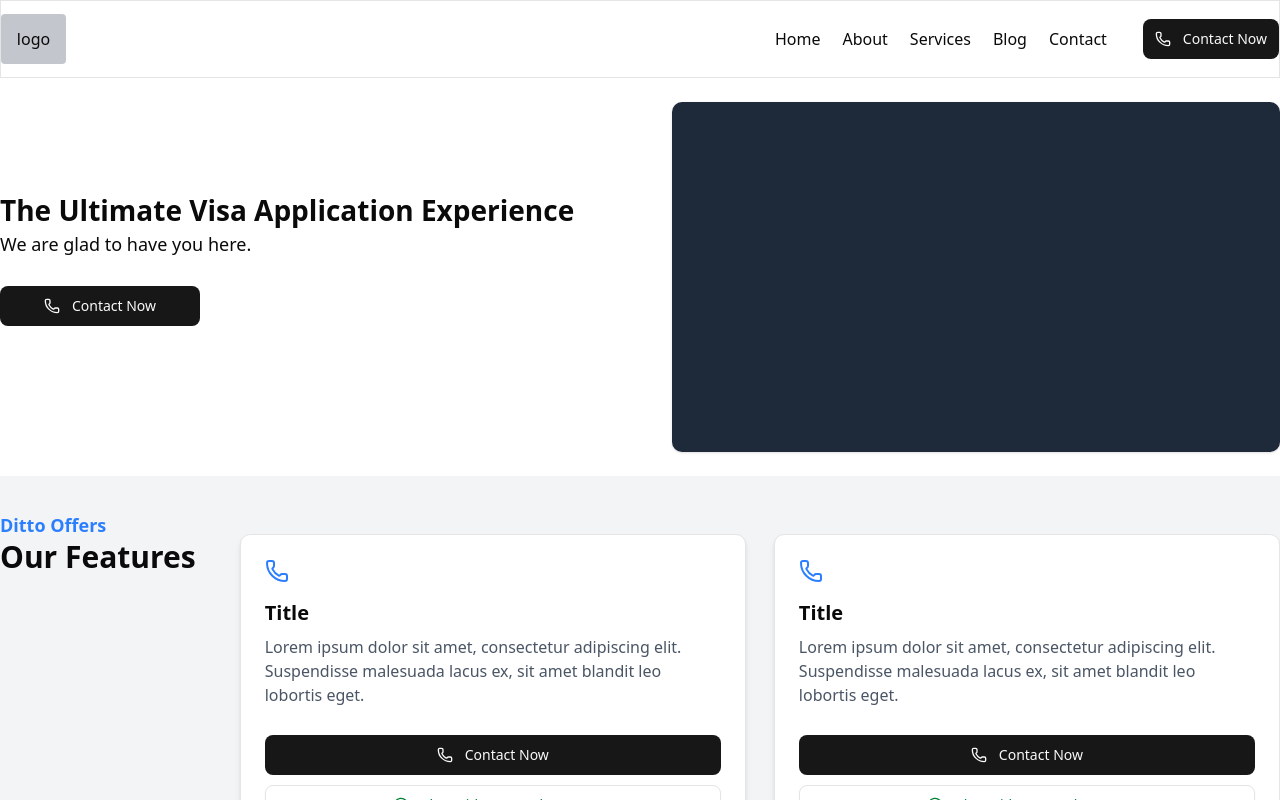
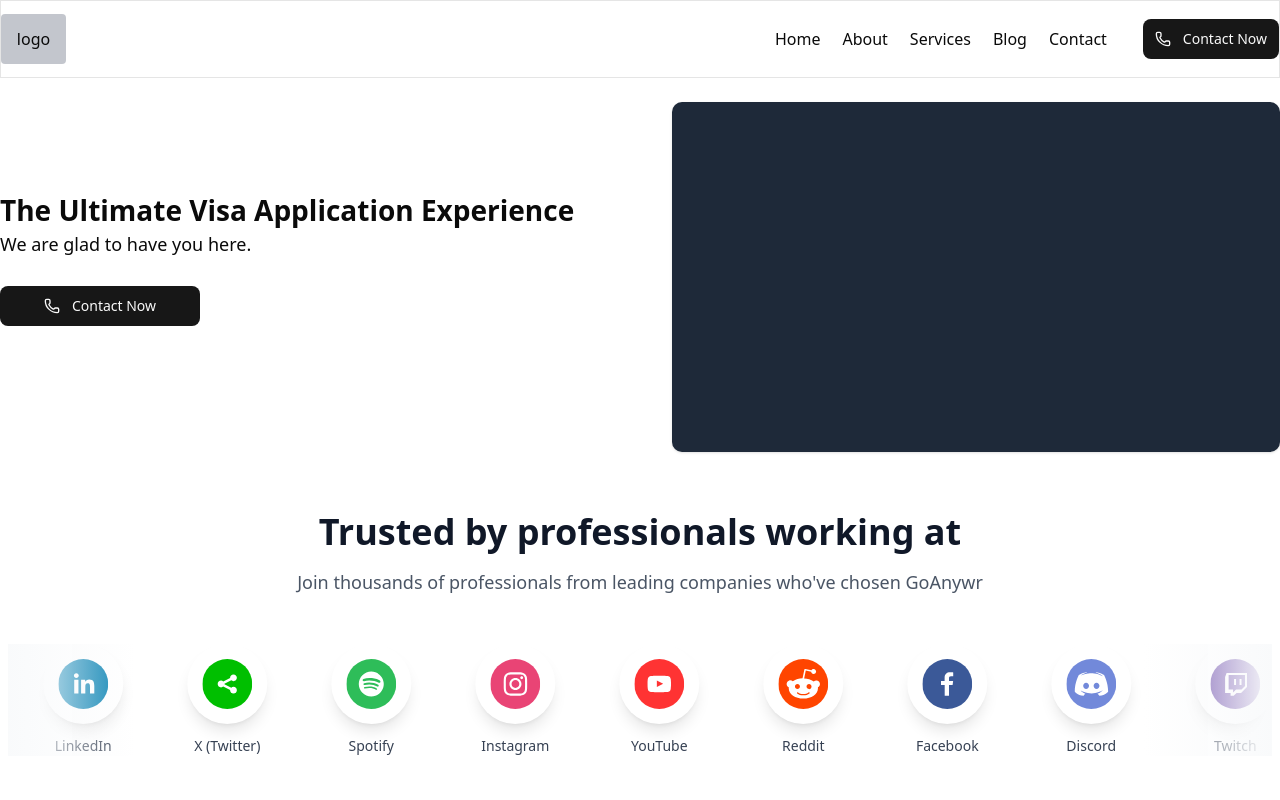
Before and after one commit to hamid1882/my-app, a Next.js app: page / in a window 1280 px wide. Shown: the top 800 px of the page. Built offline with nearby package versions, Linux system fonts and the light colour scheme.

Commit message:
Add TrustedByAutoScroll component to Home page; implement scrolling company logos for enhanced user engagement

```diff
--- /dev/null
+++ b/app/components/TrustedByAutoScroll.tsx
@@ -0,0 +1,149 @@
+"use client";
+
+import { SocialIcon } from "react-social-icons";
+
+const companies = [
+  {
+    name: "GitHub",
+    url: "https://github.com",
+    color: "text-gray-800",
+    network: "github",
+  },
+  {
+    name: "LinkedIn",
+    url: "https://linkedin.com",
+    color: "text-blue-700",
+    network: "linkedin",
+  },
+  {
+    name: "X (Twitter)",
+    url: "https://x.com",
+    color: "text-black",
+    network: "x",
+  },
+  {
+    name: "Spotify",
+    url: "https://spotify.com",
+    color: "text-green-500",
+    network: "spotify",
+  },
+  {
+    name: "Instagram",
+    url: "https://instagram.com",
+    color: "text-pink-500",
+    network: "instagram",
+  },
+  {
+    name: "YouTube",
+    url: "https://youtube.com",
+    color: "text-red-600",
+    network: "youtube",
+  },
+  {
+    name: "Reddit",
+    url: "https://reddit.com",
+    color: "text-orange-600",
+    network: "reddit",
+  },
+  {
+    name: "Facebook",
+    url: "https://facebook.com",
+    color: "text-blue-600",
+    network: "facebook",
+  },
+  {
+    name: "Discord",
+    url: "https://discord.com",
+    color: "text-indigo-500",
+    network: "discord",
+  },
+  {
+    name: "Twitch",
+    url: "https://twitch.tv",
+    color: "text-purple-600",
+    network: "twitch",
+  },
+];
+
+export default function TrustedByAutoScroll() {
+  return (
+    <div className="flex items-center justify-center my-[28px] py-8 px-2">
+      <div className="container mx-auto">
+        <div className="text-center mb-12">
+          <h1 className="text-[22px] md:text-4xl font-bold text-gray-900 mb-4">
+            Trusted by professionals working at
+          </h1>
+          <p className="text-gray-600 text-lg">
+            Join thousands of professionals from leading companies who've chosen
+            GoAnywr
+          </p>
+        </div>
+        <div className="relative overflow-hidden">
+          {/* Gradient overlays for smooth fade effect */}
+          <div className="absolute left-0 top-0 bottom-0 w-32 bg-linear-to-r from-gray-50 to-transparent z-10 pointer-events-none"></div>
+          <div className="absolute right-0 top-0 bottom-0 w-32 bg-linear-to-l from-gray-50 to-transparent z-10 pointer-events-none"></div>
+          {/* Scrolling container */}
+          <div className="flex animate-scroll">
+            {/* First set of logos */}
+            {companies.map((company, index) => (
+              <div
+                key={`first-${index}`}
+                className="mx-2 md:mx-8 flex flex-col items-center justify-center"
+                style={{ width: "120px" }}
+              >
+                <div
+                  className={`w-20 h-20 rounded-full bg-white shadow-lg flex items-center justify-center mb-3 transition-transform hover:scale-110 cursor-pointer`}
+                  style={{ fontSize: 44 }}
+                >
+                  <SocialIcon url={company.url} as="div" />
+                </div>
+                <span className="text-gray-700 font-medium text-sm">
+                  {company.name}
+                </span>
+              </div>
+            ))}
+            {/* Duplicate set for seamless loop */}
+            {companies.map((company, index) => (
+              <div
+                key={`second-${index}`}
+                className="mx-2 md:mx-8 flex flex-col items-center justify-center"
+                style={{ width: "120px" }}
+              >
+                <div
+                  className={`w-20 h-20 rounded-full bg-white shadow-lg flex items-center justify-center mb-3 transition-transform hover:scale-110 cursor-pointer`}
+                  style={{ fontSize: 44 }}
+                >
+                  <SocialIcon url={company.url} as="div" />
+                </div>
+                <span className="text-gray-700 font-medium text-sm">
+                  {company.name}
+                </span>
+              </div>
+            ))}
+          </div>
+        </div>
+        <style jsx>{`
+          @keyframes scroll {
+            0% {
+              transform: translateX(0);
+            }
+            100% {
+              transform: translateX(-50%);
+            }
+          }
+          .animate-scroll {
+            animation: scroll 30s linear infinite;
+          }
+          .animate-scroll:hover {
+            animation-play-state: paused;
+          }
+          @media (max-width: 640px) {
+            .text-gray-600.text-lg {
+              font-size: 15px;
+            }
+          }
+        `}</style>
+      </div>
+    </div>
+  );
+}
--- a/app/page.tsx
+++ b/app/page.tsx
@@ -9,12 +9,14 @@ import UspSection from "./components/UspSection";
 import UspSection2 from "./components/UspSection2";
 import Trust from "./components/Trust";
 import Form from "./components/Form";
+import TrustedByAutoScroll from "./components/TrustedByAutoScroll";
 
 export default function Home() {
   return (
     <div>
       <Navbar />
       <HeroSection />
+      <TrustedByAutoScroll />
       <Features />
       <Experence />
       <UspSection />
```
